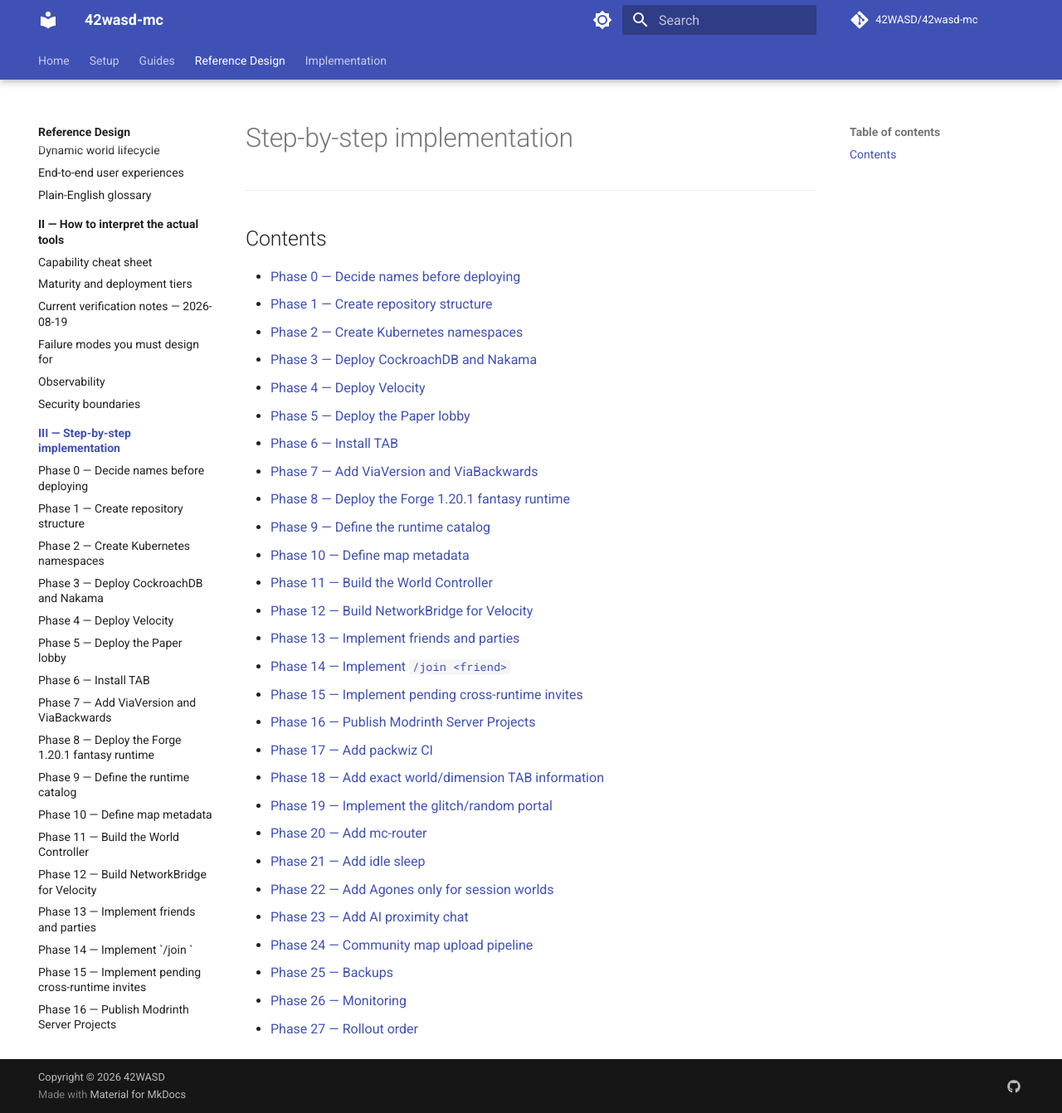
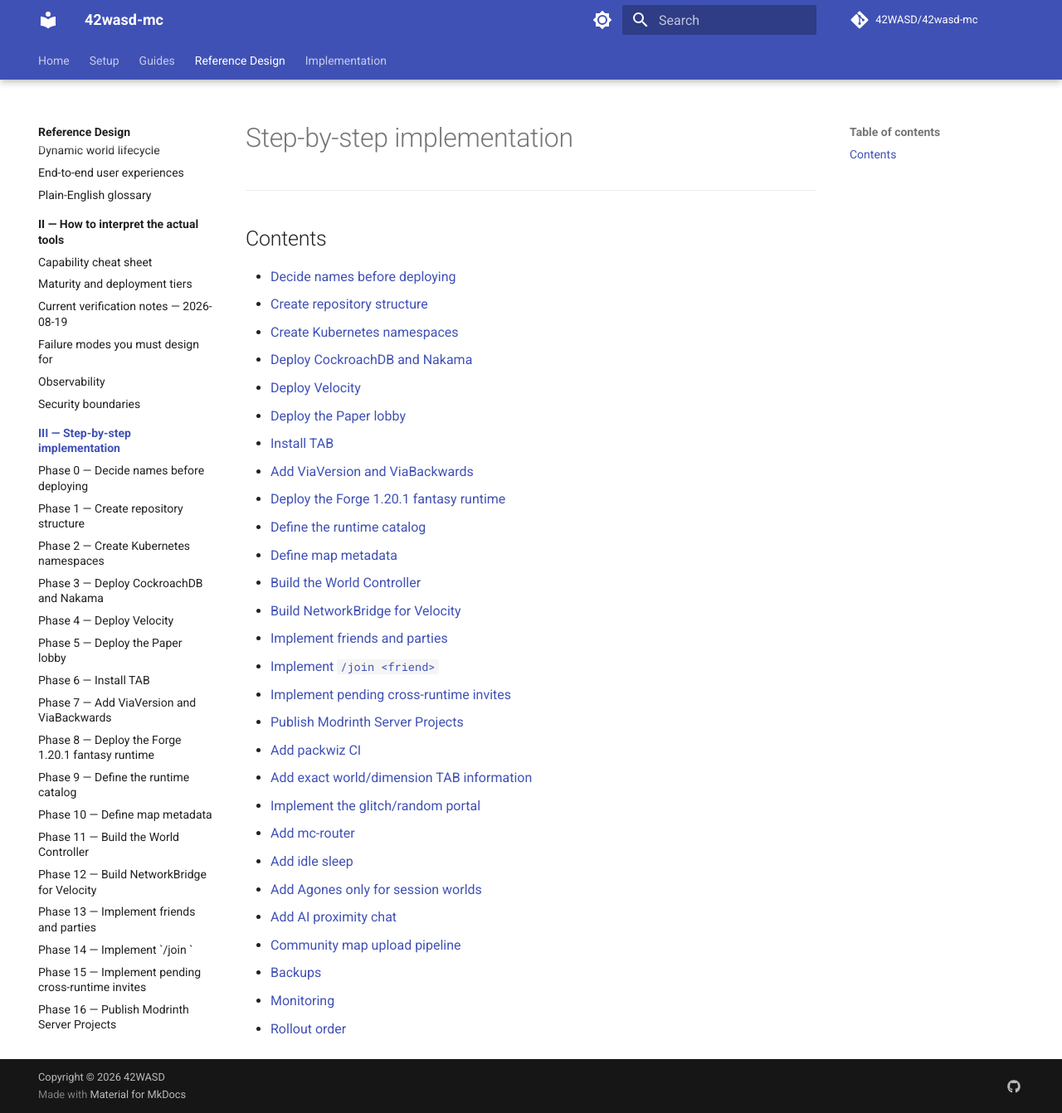
Before and after one commit to 42WASD/42wasd-mc, an MkDocs documentation site: the page built from docs/reference-design/03-step-by-step-implementation/index.md, in a window 1280 px wide and 1342 px high. Shown: the whole window at 83% size. Built offline with MkDocs 1.6.1 and Material for MkDocs 9.7.7, drawn with Linux system fonts in a browser that asks for light colours; comment, search, counter and statistics services are not loaded.

Commit message:
docs(reference-design): strip Phase prefixes from build Contents list
Match the iac SSOT convention: page content is number-free, and display
numbering (Part/Phase N) is derived only by the generators from the
_sequence.yaml manifest. The tracked build part's ## Contents list now uses
clean titles instead of embedding 'Phase N —' prefixes.

```diff
--- a/docs/reference-design/03-step-by-step-implementation/index.md
+++ b/docs/reference-design/03-step-by-step-implementation/index.md
@@ -4,31 +4,31 @@
 
 ## Contents
 
-- [Phase 0 — Decide names before deploying](decide-names-before-deploying/index.md)
-- [Phase 1 — Create repository structure](create-repository-structure/index.md)
-- [Phase 2 — Create Kubernetes namespaces](create-kubernetes-namespaces/index.md)
-- [Phase 3 — Deploy CockroachDB and Nakama](deploy-cockroachdb-and-nakama/index.md)
-- [Phase 4 — Deploy Velocity](deploy-velocity/index.md)
-- [Phase 5 — Deploy the Paper lobby](deploy-the-paper-lobby/index.md)
-- [Phase 6 — Install TAB](install-tab/index.md)
-- [Phase 7 — Add ViaVersion and ViaBackwards](add-viaversion-and-viabackwards/index.md)
-- [Phase 8 — Deploy the Forge 1.20.1 fantasy runtime](deploy-the-forge-1-20-1-fantasy-runtime/index.md)
-- [Phase 9 — Define the runtime catalog](define-the-runtime-catalog/index.md)
-- [Phase 10 — Define map metadata](define-map-metadata/index.md)
-- [Phase 11 — Build the World Controller](build-the-world-controller/index.md)
-- [Phase 12 — Build NetworkBridge for Velocity](build-networkbridge-for-velocity/index.md)
-- [Phase 13 — Implement friends and parties](implement-friends-and-parties/index.md)
-- [Phase 14 — Implement `/join <friend>`](implement-join-friend/index.md)
-- [Phase 15 — Implement pending cross-runtime invites](implement-pending-cross-runtime-invites/index.md)
-- [Phase 16 — Publish Modrinth Server Projects](publish-modrinth-server-projects/index.md)
-- [Phase 17 — Add packwiz CI](add-packwiz-ci/index.md)
-- [Phase 18 — Add exact world/dimension TAB information](add-exact-world-dimension-tab-information/index.md)
-- [Phase 19 — Implement the glitch/random portal](implement-the-glitch-random-portal/index.md)
-- [Phase 20 — Add mc-router](add-mc-router/index.md)
-- [Phase 21 — Add idle sleep](add-idle-sleep/index.md)
-- [Phase 22 — Add Agones only for session worlds](add-agones-only-for-session-worlds/index.md)
-- [Phase 23 — Add AI proximity chat](add-ai-proximity-chat/index.md)
-- [Phase 24 — Community map upload pipeline](community-map-upload-pipeline/index.md)
-- [Phase 25 — Backups](backups/index.md)
-- [Phase 26 — Monitoring](monitoring/index.md)
-- [Phase 27 — Rollout order](rollout-order/index.md)
+- [Decide names before deploying](decide-names-before-deploying/index.md)
+- [Create repository structure](create-repository-structure/index.md)
+- [Create Kubernetes namespaces](create-kubernetes-namespaces/index.md)
+- [Deploy CockroachDB and Nakama](deploy-cockroachdb-and-nakama/index.md)
+- [Deploy Velocity](deploy-velocity/index.md)
+- [Deploy the Paper lobby](deploy-the-paper-lobby/index.md)
+- [Install TAB](install-tab/index.md)
+- [Add ViaVersion and ViaBackwards](add-viaversion-and-viabackwards/index.md)
+- [Deploy the Forge 1.20.1 fantasy runtime](deploy-the-forge-1-20-1-fantasy-runtime/index.md)
+- [Define the runtime catalog](define-the-runtime-catalog/index.md)
+- [Define map metadata](define-map-metadata/index.md)
+- [Build the World Controller](build-the-world-controller/index.md)
+- [Build NetworkBridge for Velocity](build-networkbridge-for-velocity/index.md)
+- [Implement friends and parties](implement-friends-and-parties/index.md)
+- [Implement `/join <friend>`](implement-join-friend/index.md)
+- [Implement pending cross-runtime invites](implement-pending-cross-runtime-invites/index.md)
+- [Publish Modrinth Server Projects](publish-modrinth-server-projects/index.md)
+- [Add packwiz CI](add-packwiz-ci/index.md)
+- [Add exact world/dimension TAB information](add-exact-world-dimension-tab-information/index.md)
+- [Implement the glitch/random portal](implement-the-glitch-random-portal/index.md)
+- [Add mc-router](add-mc-router/index.md)
+- [Add idle sleep](add-idle-sleep/index.md)
+- [Add Agones only for session worlds](add-agones-only-for-session-worlds/index.md)
+- [Add AI proximity chat](add-ai-proximity-chat/index.md)
+- [Community map upload pipeline](community-map-upload-pipeline/index.md)
+- [Backups](backups/index.md)
+- [Monitoring](monitoring/index.md)
+- [Rollout order](rollout-order/index.md)
```
